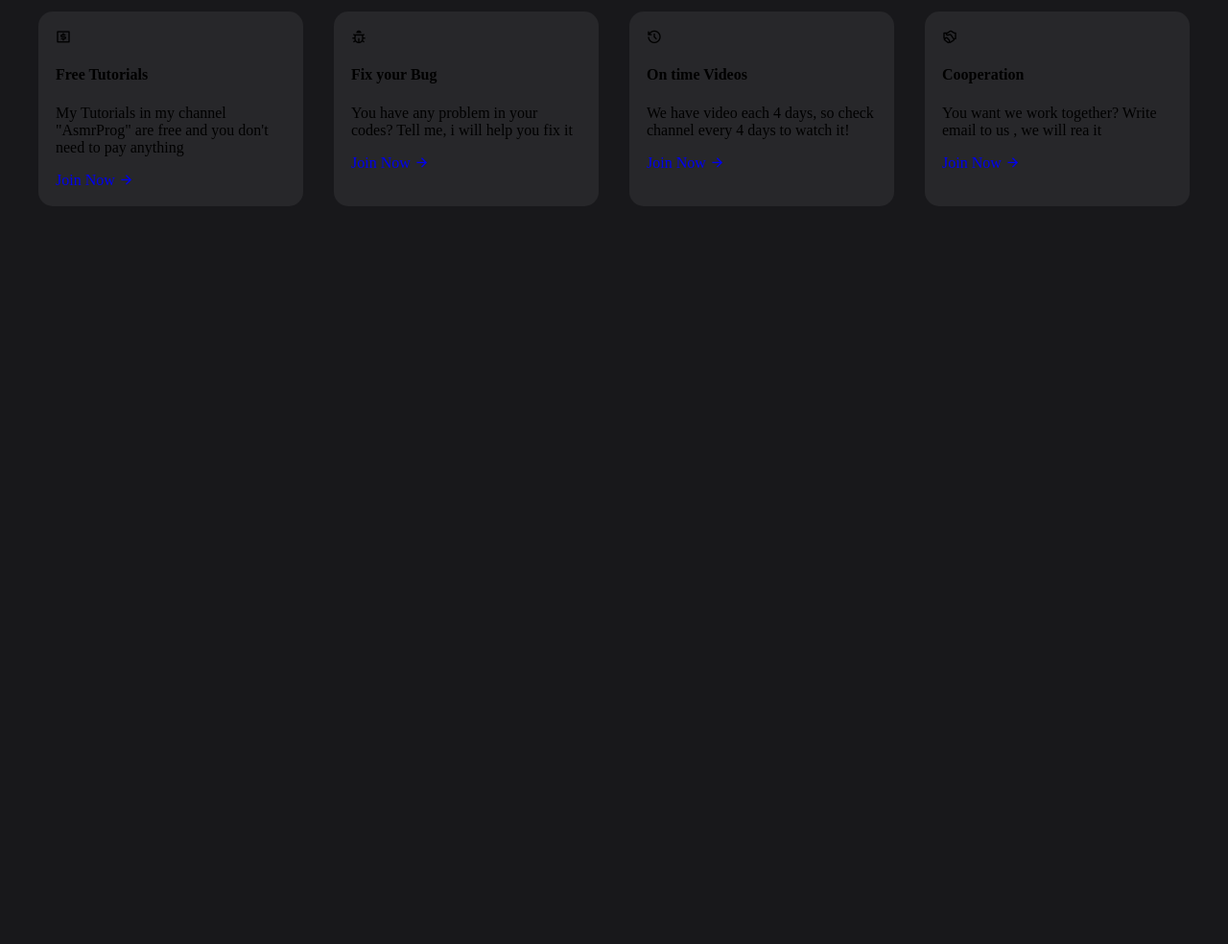
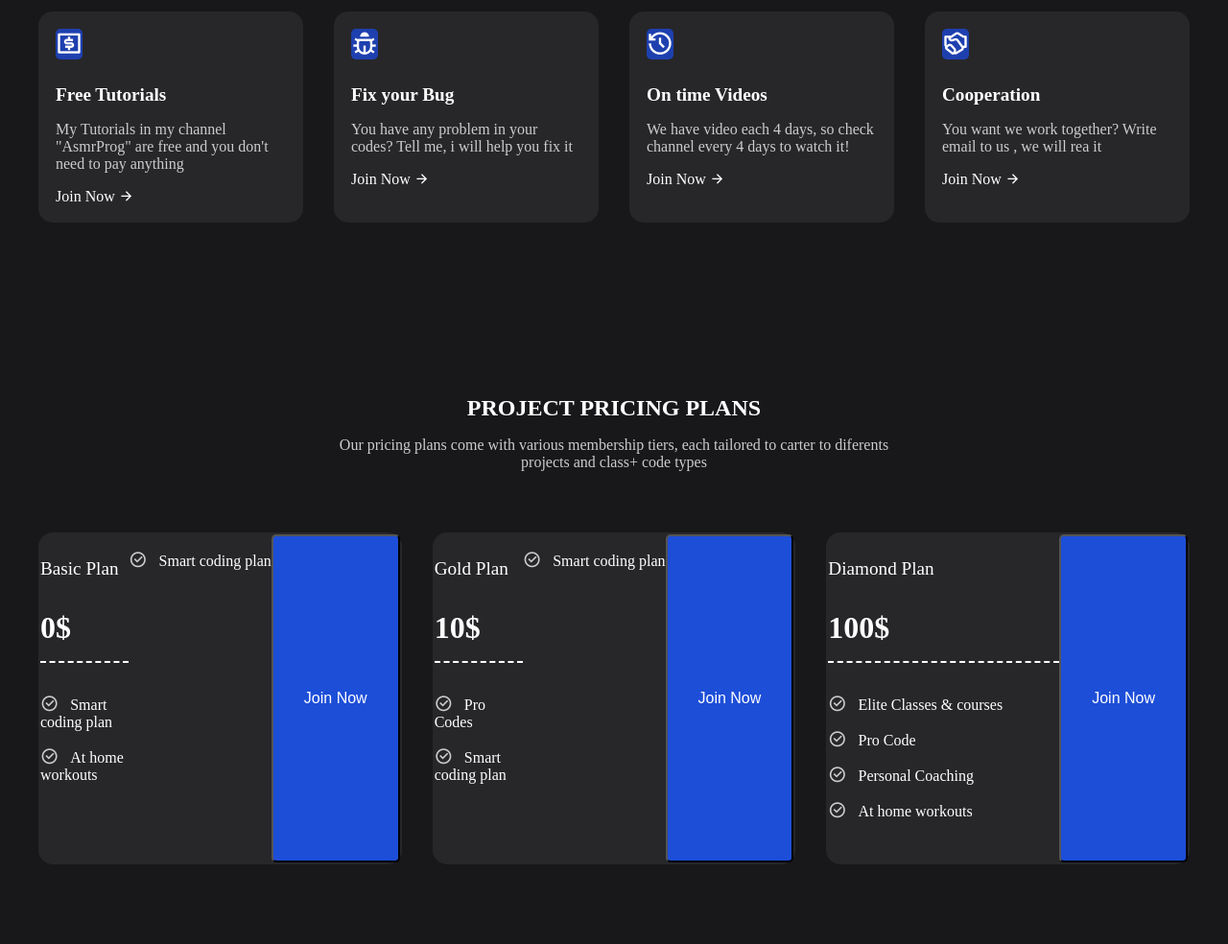
Before and after one commit to AlexSouza645/MyRepository, a plain HTML site: page index.html in a window 1280 px wide. Shown: the part 900-1884 px from the top of the page at 96% size. Before the commit the page ends 1203 px from the top, so only its background shows below. Drawn offline with nearby package versions, Linux system fonts and the light colour scheme; a script that the page names is missing.

Commit message:
estilizando section de serviços

```diff
--- a/index.html
+++ b/index.html
@@ -72,24 +72,110 @@
           <a href="#">Join Now <i class="ri-arrow-right-line"></i></a>
 
           <!--history line  -->
-        </div><div class="card">
+        </div>
+        <div class="card">
           <span><i class="ri-history-line"></i></span>
           <h4>On time Videos</h4>
           <p>
-            We have video each 4 days, so check channel every 4 days to watch it!
+            We have video each 4 days, so check channel every 4 days to watch
+            it!
           </p>
 
           <a href="#">Join Now <i class="ri-arrow-right-line"></i></a>
 
           <!--  -->
-        </div><div class="card">
+        </div>
+        <div class="card">
           <span><i class="ri-shake-hands-line"></i></span>
           <h4>Cooperation</h4>
-          <p>
-           You want we work together? Write email to us , we will rea it
-          </p>
+          <p>You want we work together? Write email to us , we will rea it</p>
 
           <a href="#">Join Now <i class="ri-arrow-right-line"></i></a>
+        </div>
+      </div>
+    </section>
+
+    <section class="container">
+      <h2 class="header">PROJECT PRICING PLANS</h2>
+      <p class="sub-header">
+        Our pricing plans come with various membership tiers, each tailored to
+        carter to diferents projects and class+ code types
+      </p>
+      <div class="pricing">
+        <div class="card">
+          <div class="content">
+            <h4>Basic Plan</h4>
+            <h3>0$</h3>
+            <p>
+              <i class="ri-checkbox-circle-line"></i>
+
+              Smart coding plan
+            </p>
+            <p>
+              <i class="ri-checkbox-circle-line"></i>
+
+              At home workouts
+            </p>
+          </div>
+          <p>
+            <i class="ri-checkbox-circle-line"></i>
+
+            Smart coding plan
+          </p>
+          <button class="btn">Join Now</button>
+        </div>
+
+        <!--                                             -->
+        <div class="card">
+          <div class="content">
+            <h4>Gold Plan</h4>
+            <h3>10$</h3>
+            <p>
+              <i class="ri-checkbox-circle-line"></i>
+
+              Pro Codes
+            </p>
+            <p>
+              <i class="ri-checkbox-circle-line"></i>
+
+              Smart coding plan
+            </p>
+          </div>
+          <p>
+            <i class="ri-checkbox-circle-line"></i>
+
+            Smart coding plan
+          </p>
+          <button class="btn">Join Now</button>
+        </div>
+
+        <!--                        -->
+        <div class="card">
+          <div class="content">
+            <h4>Diamond Plan</h4>
+            <h3>100$</h3>
+            <p>
+              <i class="ri-checkbox-circle-line"></i>
+
+              Elite Classes & courses
+            </p>
+            <p>
+              <i class="ri-checkbox-circle-line"></i>
+              Pro Code
+            </p>
+            <p>
+              <i class="ri-checkbox-circle-line"></i>
+
+              Personal Coaching
+            </p>
+            <p>
+              <i class="ri-checkbox-circle-line"></i>
+
+              At home workouts
+            </p>
+          </div> <button class="btn">Join Now</button>
+
+
         </div>
       </div>
     </section>
--- a/style.css
+++ b/style.css
@@ -17,7 +17,8 @@ a {
 
 body {
   font-family: "Poppins", "sans-serif";
-  background-color: #18181b;
+  background-color:#18181b ;
+  /*  #18181b; */
 }
 
 nav {
@@ -162,8 +163,112 @@ section .header {
 
 .features .card{
     background-color: #27272a;
+    /*  */
     padding: 1rem;
     border: 2px solid transparent;
     border-radius:15px;
     transition: all 0.3s ease
 }
+
+.features .card:hover{
+  background-color:#323232;
+  border-color: #fff
+}
+
+.features .card span{
+  display: inline-block;
+  background-color: #1e40af;
+  padding: 2px 9px
+  margin-bottom: 1rem;
+  font-size:1.75rem;
+  color:#fff;
+  border-radius:5px
+}
+
+.features .card h4{
+  margin-bottom: 0.5rem;
+  color:#fff;
+  font-size:1.2rem;
+  font-weight: 600
+}
+.features .card p{
+
+
+  color:#ccc;
+  margin-bottom: 1 rem;
+
+}
+
+.features .card a{
+  color:#fff;
+  transition: all 0.63s ease;
+}
+
+.features .card a:hover{
+  color:#1e40af
+}
+
+.sub-header{
+  max-width:600px;
+margin:auto;
+text-align:center;
+color:#ccc
+}
+
+.pricing{
+  margin-top:4rem;
+  display:grid;
+  grid-template-columns: repeat(3, 1fr);
+  gap : 2rem
+}
+
+.pricing .card{
+  padding:3rem 2 rem;
+  background-color:#27272a;
+  display: flex;
+  flex-direction: columns;
+  border: 2px solid transparent;
+  border-radius:15px;
+  transition:all 0.3s ease
+}
+
+.pricing .card:hover{
+  background-color: #323232;
+  color:#fff
+
+}
+
+.pricing .card .content{
+  flex:1;
+  margin-bottom:2rem
+}
+
+.pricing .card h4{
+  margin-bottom: 1rem;
+  color:#fff;
+  font-size:1.2rem;
+  font-weight:500
+}
+
+
+.pricing .card h3{
+  color: #fff;
+  padding-bottom:1rem;
+  margin-bottom:2rem;
+  font-size:2rem;
+  font-weight:600;
+  border-bottom:2px dashed #fff
+
+
+}
+
+.pricing .card p{
+  color:#fff;
+  margin-bottom:0.75rem;
+}
+
+.pricing .card p i {
+  color:#ccc;
+  font-size:1.2rem;
+  margin-right: 0.5rem
+}
```
